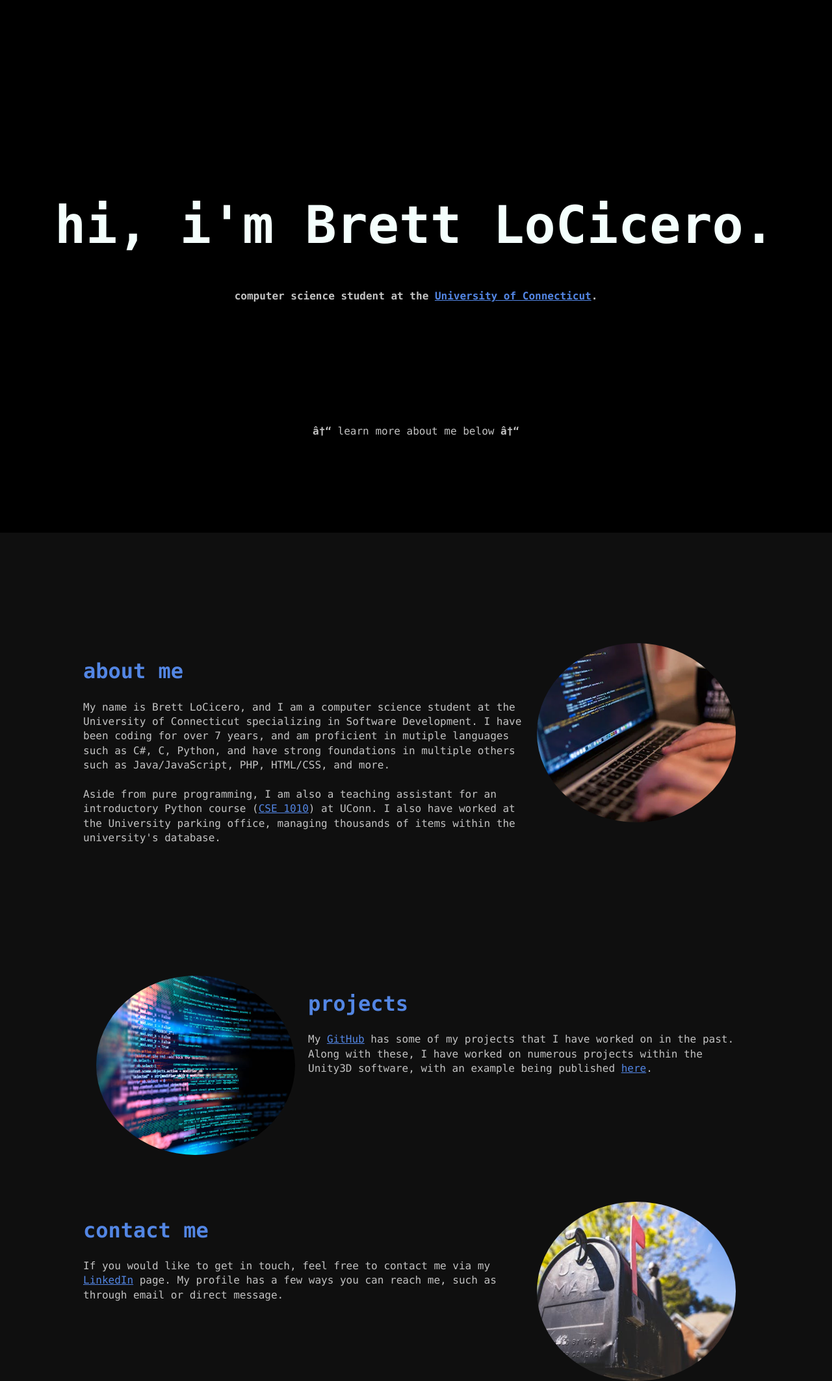
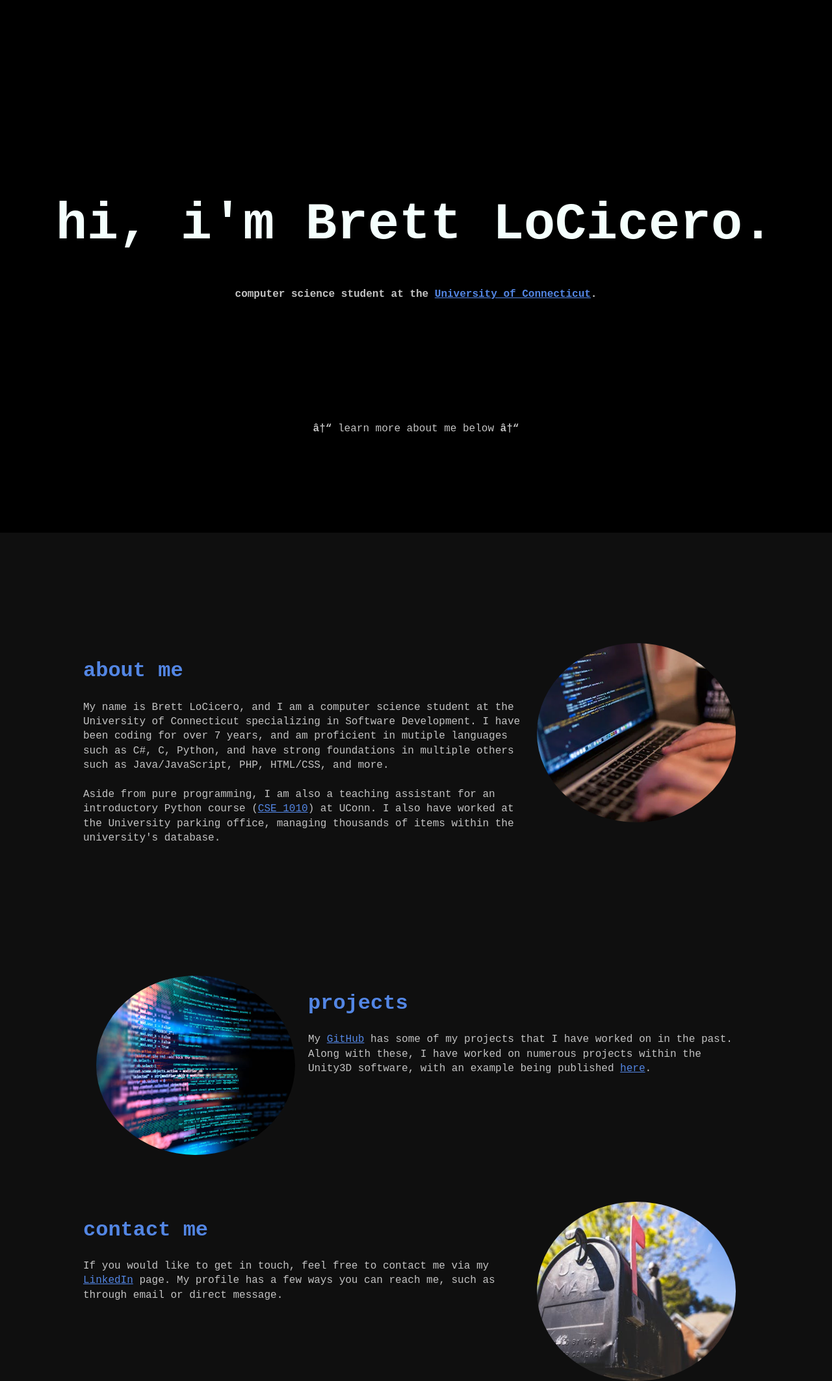
Before and after one commit to brettlocicero/brettlocicero.github.io, a PHP site: page / in a window 1280 px wide. Shown: the whole page at 65% size. Run offline with PHP 8.4, Linux system fonts and the light colour scheme; some web fonts are replaced.

Commit message:
Update styles.css

```diff
--- a/styles.css
+++ b/styles.css
@@ -5,8 +5,8 @@ body {
 }
 
 * {
-    font-family: "Menlo";
-    font: "Menlo";
+    font-family: "Courier New", Courier, monospace;
+    font: "Courier New", Courier, monospace;
 }
 
 a {
```
